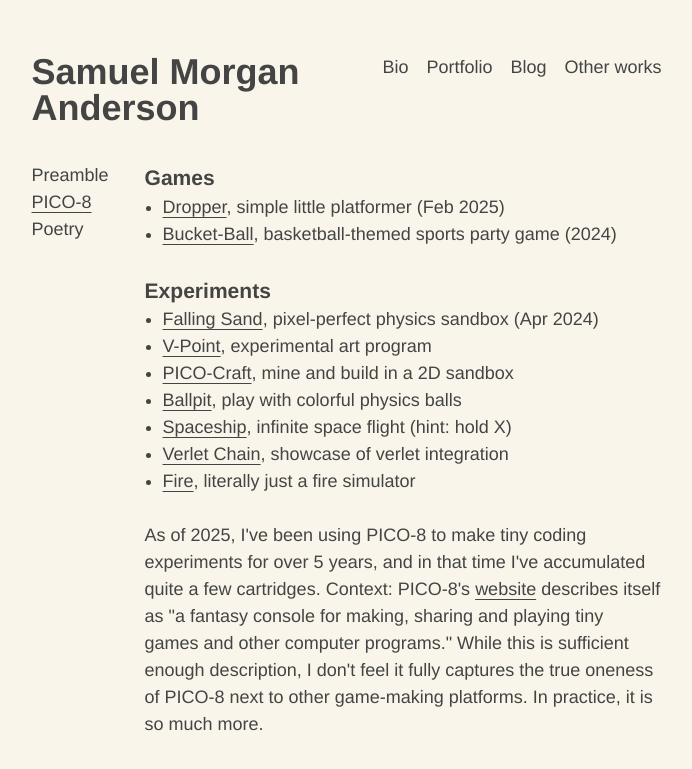
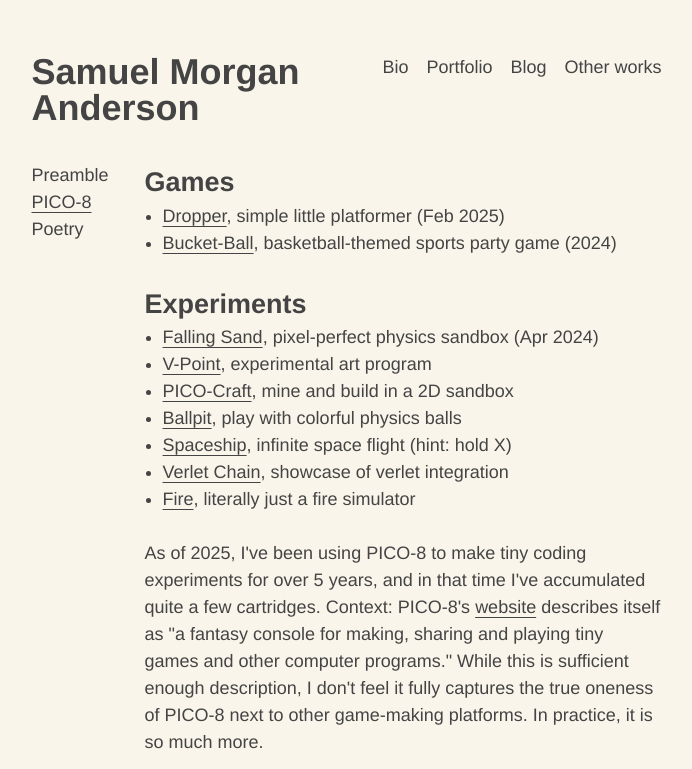
Before and after one commit to sama305/samueland.dev, a Next.js app: page /otherworks/games in a window 1280 px wide. Shown: the top 769 px of the page, without its empty margins (286-978 px from the left). Built offline with nearby package versions, Linux system fonts and the light colour scheme.

Commit message:
aligned header size and changed garden bio a bit

```diff
--- a/src/app/(site)/otherworks/games/page.tsx
+++ b/src/app/(site)/otherworks/games/page.tsx
@@ -8,11 +8,11 @@
     <div>
       <div>
         <div>
-          <h3>Games</h3>
+          <h2>Games</h2>
           <LinkList links={gameList}/>
         </div>
         <div>
-          <h3>Experiments</h3>
+          <h2>Experiments</h2>
           <LinkList links={experimentsList}/>
         </div>
       </div>
--- a/src/app/(site)/otherworks/page.tsx
+++ b/src/app/(site)/otherworks/page.tsx
@@ -1,7 +1,7 @@
 export default function Misc() {
   return (
     <div>
-      <p>Welcome to the space where I cultivate my hobbies and interests. In here, you'll find miscellaneous projects that don't quite fit into the main pages, but are interesting enough to warrant being shared.</p>
+      <p>Welcome to the part of this site where I can share some of my hobbies and interests. In this page's links, you'll find miscellaneous projects that don't quite fit into the main pages, but are interesting enough to warrant being shared.</p>
       <p>My aim is to grow and share my interests in a more organic way than a conventional navbar allows; the vertical, nested navbar allows for content to grow as needed without imposing on the main pages of the site.</p>
       <p>If there was one part of this site where I think someone could get a complete picture of who I was as a person, it would be here. I hope that you find something in this collection that makes you as happy all of them made me.</p>
     </div>
```
